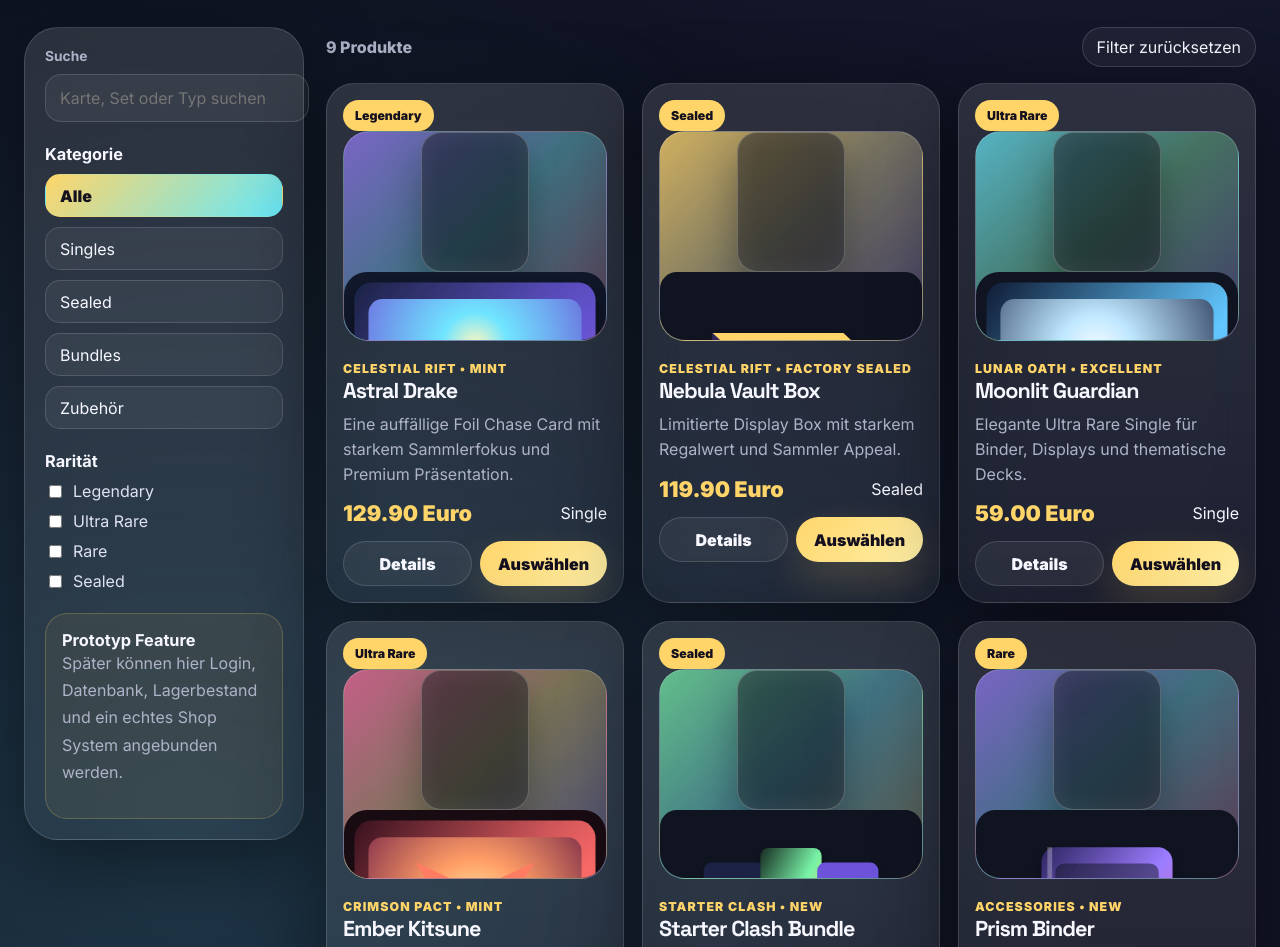
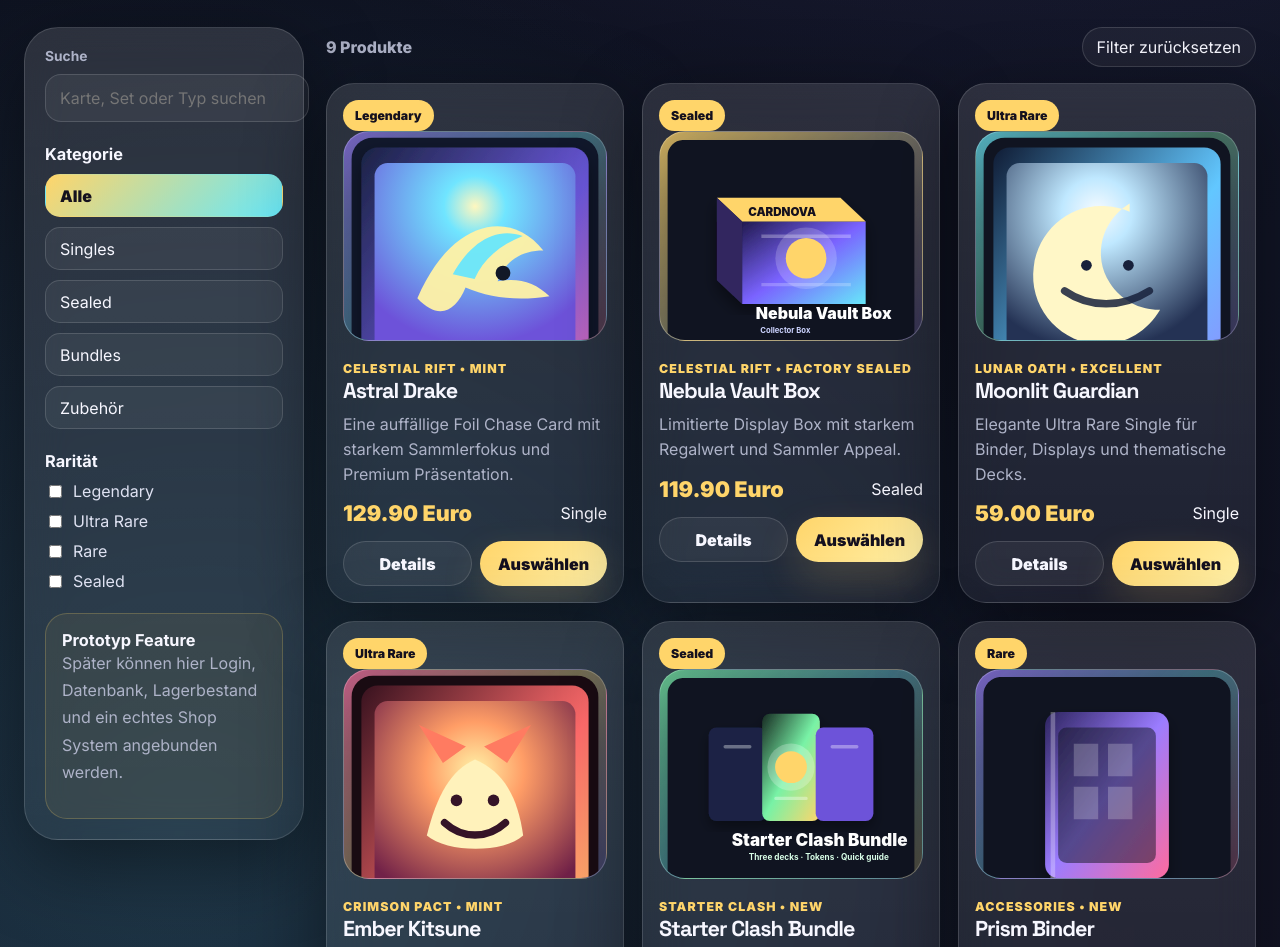
Before and after one commit to alpexstudio/CardNova, a plain HTML site: page index.html in a window 1280 px wide. Shown: the part 1844-2791 px from the top of the page. Drawn offline with Linux system fonts and the light colour scheme.

Commit message:
Style custom product artwork

```diff
--- a/style.css
+++ b/style.css
@@ -693,6 +693,39 @@
   box-shadow: inset 0 0 28px rgba(255, 255, 255, 0.08), 0 22px 38px rgba(0, 0, 0, 0.3);
 }
 
+.image-art {
+  padding: 12px;
+  background: rgba(255, 255, 255, 0.06);
+}
+
+.image-art::before {
+  display: none;
+}
+
+.image-art img {
+  display: block;
+  width: 100%;
+  height: 100%;
+  object-fit: contain;
+  filter: drop-shadow(0 20px 30px rgba(0, 0, 0, 0.35));
+  transform: scale(1.04);
+}
+
+.modal-art {
+  min-height: 390px;
+  height: 440px;
+}
+
+.cart-thumb {
+  overflow: hidden;
+}
+
+.cart-thumb img {
+  width: 100%;
+  height: 100%;
+  object-fit: cover;
+}
+
 .product-card h3 {
   margin: 0 0 8px;
   font-size: 1.35rem;
@@ -949,10 +982,6 @@
   align-items: center;
 }
 
-.modal-art {
-  min-height: 390px;
-}
-
 .modal-copy h2 {
   margin-bottom: 12px;
   font-size: 2.5rem;
```
